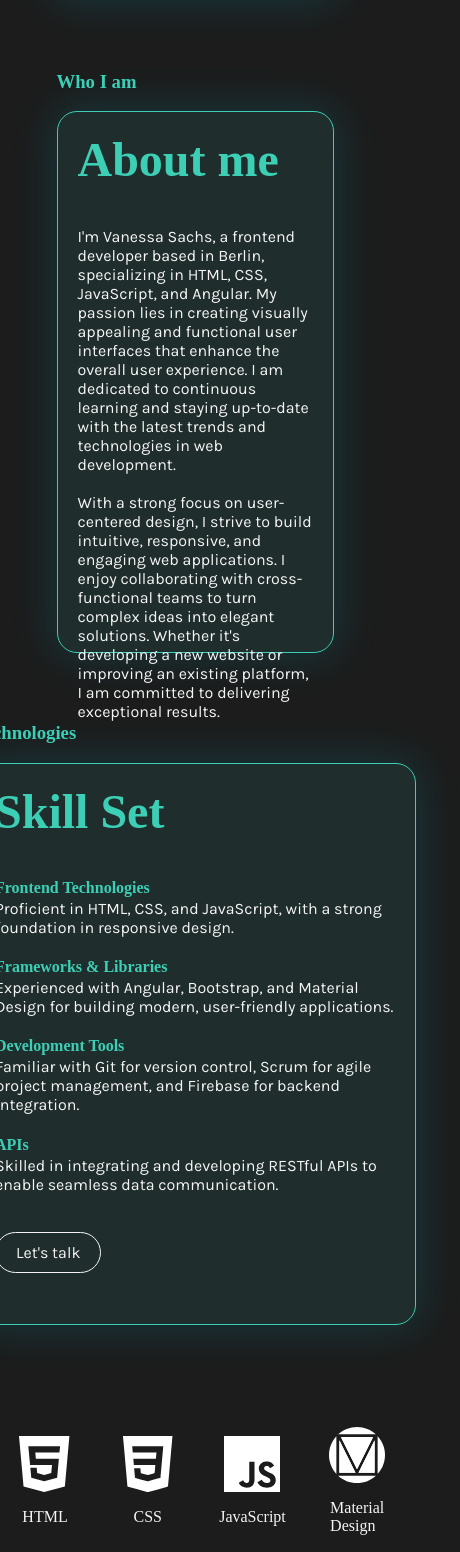
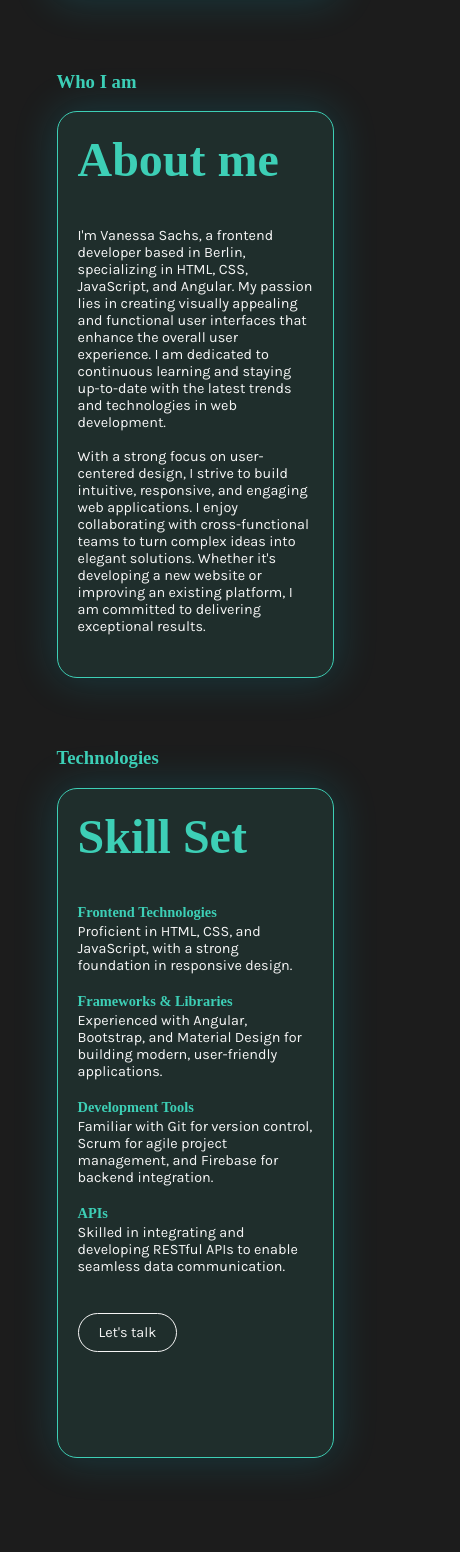
Before and after one commit to Vanski3/portfolio_v2, an Angular app: page / in a window 390 px wide. Shown: the part 1176-2728 px from the top of the page, 460 px wide, since content can reach past the window. Built offline with nearby package versions, Linux system fonts and the light colour scheme; a web font is replaced by a local one.

Commit message:
responsive adjustments

```diff
--- a/src/app/app.component.html
+++ b/src/app/app.component.html
@@ -1,6 +1,6 @@
 <app-landing-page></app-landing-page>
-<app-about-me></app-about-me>
-<app-skills></app-skills>
+<app-about-me id="about-me"></app-about-me>
+<app-skills id="skills"></app-skills>
 <app-portfolio></app-portfolio>
 <app-references></app-references>
 <app-contact></app-contact>
--- a/src/app/main-page/main-components/about-me/about-me.component.scss
+++ b/src/app/main-page/main-components/about-me/about-me.component.scss
@@ -91,7 +91,8 @@ $bx-shdw: 0px 0px 41px 4px rgba(3, 218, 251, 0.15);
 
     .about-me {
         width: 350px !important;
-        padding-bottom: 50px !important;
+        padding-bottom: 60px !important;
+        font-size: 0.9rem;
     }
 }
 
@@ -129,5 +130,6 @@ $bx-shdw: 0px 0px 41px 4px rgba(3, 218, 251, 0.15);
     .about-me {
         width: 235px !important;
         padding-bottom: 120px !important;
+        height: 425px !important;
     }
 }
--- a/src/app/main-page/main-components/contact/contact.component.html
+++ b/src/app/main-page/main-components/contact/contact.component.html
@@ -1,7 +1,7 @@
 <section class="contact-section">
   <div class="left">
     <h3>Contact me</h3>
-      <h1>Let's work  <br> together</h1>
+    <h1>Let's work <br> together</h1>
     <h2>Got a problem to solve?</h2>
     <p>Contact me through this form, I am interested in hearing from you, knowing your ideas and contributing to your projects with my work.</p>
     <p>Need a Frontend developer? <a href="#">Let's talk!</a></p>
@@ -9,7 +9,6 @@
 
   <div class="right">
     <form [formGroup]="contactForm" (ngSubmit)="onSubmit()">
-
       <div class="form-group" [ngClass]="{'error': isInvalid('name')}">
         <label for="name">What's your name?</label>
         <input type="text" id="name" formControlName="name" placeholder="Your name goes here" />
@@ -37,7 +36,6 @@
         <label for="privacy">I've read the <a class="privacy-highlight" href="#">privacy policy</a> and agree to the processing of my data as outlined.</label>
       </div>
 
-
       <button type="submit" [disabled]="!isCheckedVisible()"><span>Say Hello</span></button>
     </form>
   </div>
--- a/src/app/main-page/main-components/contact/contact.component.scss
+++ b/src/app/main-page/main-components/contact/contact.component.scss
@@ -1,5 +1,4 @@
 $accent-clr: #3dcfb6;
-$bx-shdw: 0px 0px 41px 4px rgba(3, 218, 251, 0.15);
 $font-color: #f5f5f5;
 $fira-ft: 'Fira Code';
 $karla-ft: 'Karla';
@@ -40,6 +39,7 @@ $karla-ft: 'Karla';
     p {
       margin-bottom: 24px;
       font-family: $karla-ft;
+
       a {
         color: $accent-clr;
         text-decoration: none;
@@ -52,6 +52,7 @@ $karla-ft: 'Karla';
 
   .right {
     flex: 1;
+
     form {
       .form-group {
         margin-bottom: 1.5rem;
@@ -193,7 +194,7 @@ $karla-ft: 'Karla';
     }
   }
 
-  // RESPONSIVE
+  // RESPONSIVE STYLING
   @media (max-width: 768px) {
     flex-direction: column;
     text-align: center;
@@ -201,6 +202,7 @@ $karla-ft: 'Karla';
     .left {
       padding-right: 0;
       margin-bottom: 2rem;
+      text-align: left;
     }
 
     .right {
@@ -213,16 +215,19 @@ $karla-ft: 'Karla';
     }
   }
 
-  @media (max-width: 320px) {
+  @media (max-width: 480px) {
+    padding: 15px;
+    flex-direction: column;
+
     .left {
       h1 {
-        font-size: 2.5rem;
+        font-size: 2rem !important;
       }
 
       h3,
       h2,
       p {
-        font-size: 0.9rem;
+        font-size: 0.8rem !important;
       }
     }
 
@@ -230,24 +235,69 @@ $karla-ft: 'Karla';
       form {
         .form-group {
           label {
-            font-size: 1rem;
+            font-size: 0.8rem !important;
           }
 
           input,
           textarea {
-            font-size: 0.9rem;
+            font-size: 0.8rem !important;
+            width: 280px;
           }
         }
 
         .form-check {
           label {
-            font-size: 0.8rem;
+            font-size: 0.7rem !important;
           }
         }
 
         button {
-          font-size: 0.9rem;
-          padding: 0.5rem 1rem;
+          font-size: 0.8rem !important;
+          padding: 0.4rem 1rem !important;
+        }
+      }
+    }
+  }
+
+  @media (max-width: 320px) {
+    padding: 20px;
+    flex-direction: column;
+
+    .left {
+      h1 {
+        font-size: 1.5rem !important;
+      }
+
+      h3,
+      h2,
+      p {
+        font-size: 0.7rem !important;
+      }
+    }
+
+    .right {
+      form {
+        .form-group {
+          label {
+            font-size: 0.7rem !important;
+          }
+
+          input,
+          textarea {
+            font-size: 0.7rem !important;
+            width: 250px;
+          }
+        }
+
+        .form-check {
+          label {
+            font-size: 0.6rem !important;
+          }
+        }
+
+        button {
+          font-size: 0.7rem !important;
+          padding: 0.3rem 0.8rem !important;
         }
       }
     }
--- a/src/app/main-page/main-components/skills/skills.component.scss
+++ b/src/app/main-page/main-components/skills/skills.component.scss
@@ -98,6 +98,8 @@ $bx-shdw: 0px 0px 41px 4px rgba(3, 218, 251, 0.15);
 
             .icon{
                 transition: all 0.3s ease;
+                height: 50px;
+                width: 50px;
                 &:hover{
                     scale: 1.1;
                 }
@@ -149,3 +151,53 @@ $bx-shdw: 0px 0px 41px 4px rgba(3, 218, 251, 0.15);
         align-items: center;
     }
 }
+
+@media (max-width: 530px){
+
+    .icon-wrapper{
+        font-size: 0.9rem;
+    }
+    .icon{
+        height: 40px !important;
+        width: 40px !important;
+    }
+
+}
+
+@media (max-width: 490px){
+
+    .skills{
+        width: 350px !important;
+        height: 530px !important;
+        font-size: 0.9rem;
+    }
+
+    .icon{
+        height: 30px !important;
+        width: 30px !important;
+    }
+
+}
+
+@media (max-width: 475px){
+    .skills{
+        width: 300px !important;
+        justify-content: center;
+    }
+
+    .icon-section-wrapper{
+        grid-template-columns: repeat(3, 1fr) !important;
+    }
+
+}
+
+@media (max-width: 400px){
+
+
+
+    .skills{
+        width: 235px !important;
+        height: 628px !important;
+    }
+
+}
```
Lines whose indentation alone changed are shown as unchanged.
